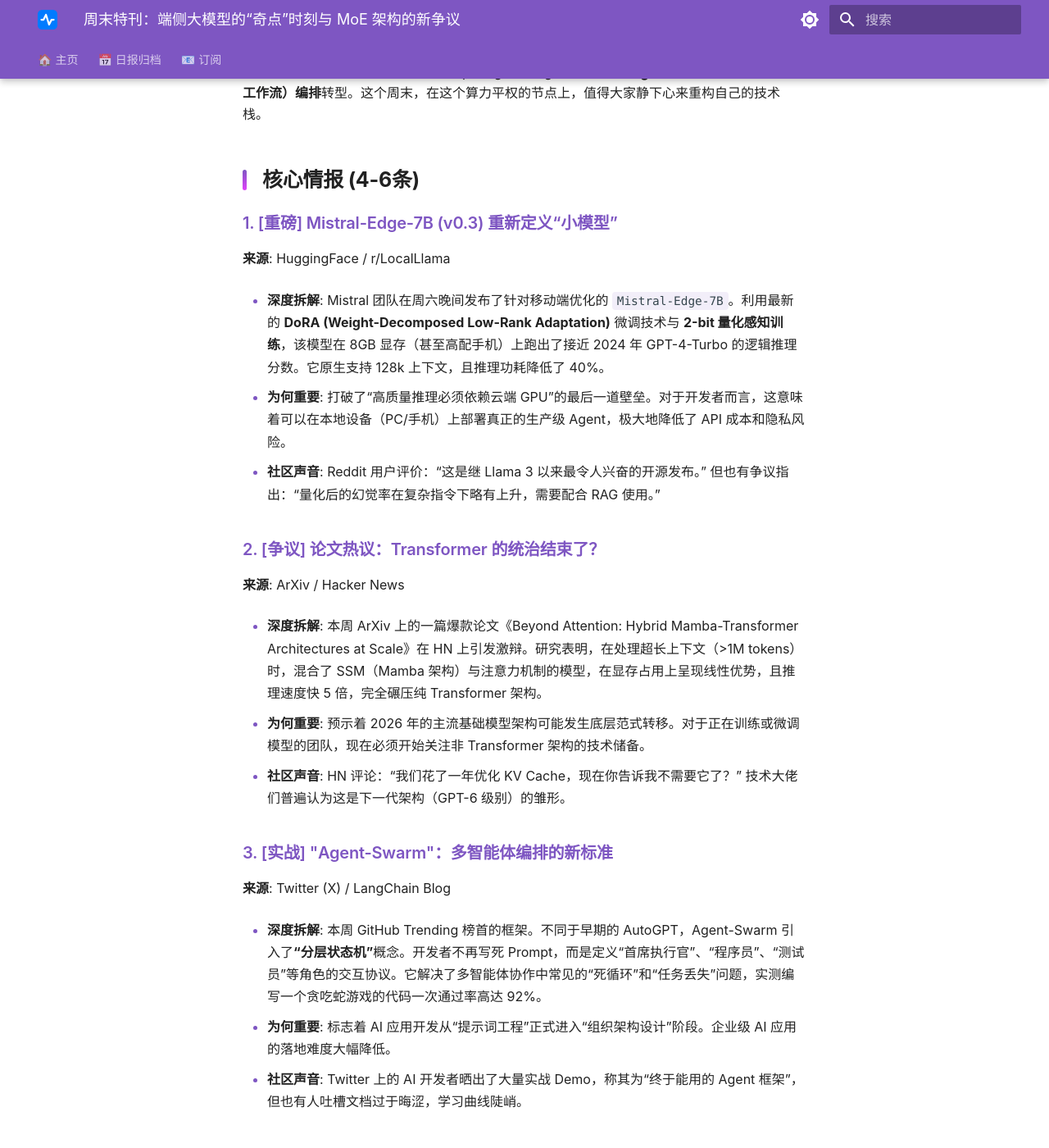
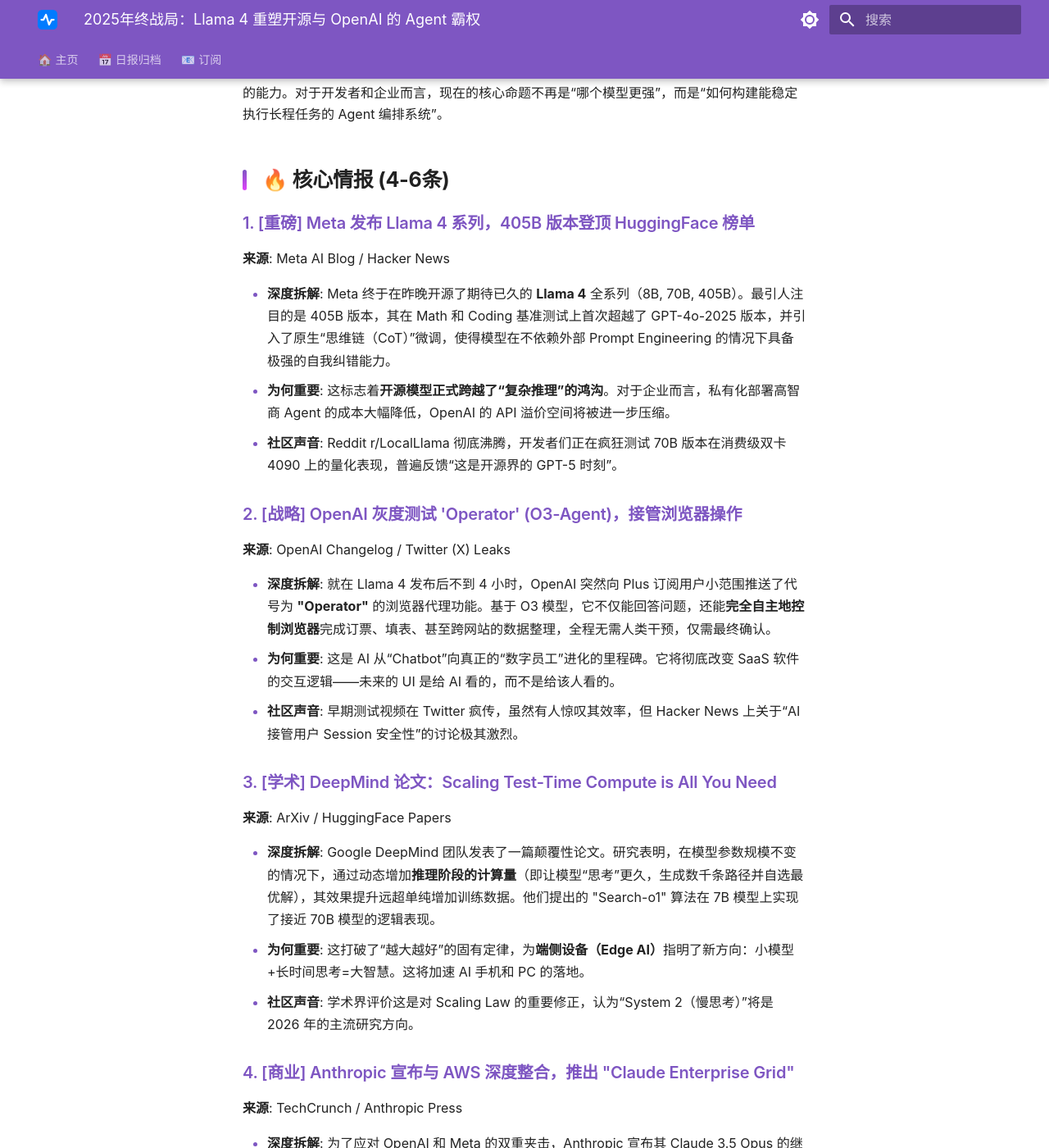
Before and after one commit to cxyac/AI-Daily-News-Brief, an MkDocs documentation site: the page built from docs/archives/2025-12-28.md, in a window 1280 px wide and 1400 px high, scrolled down 586 px. Shown: the whole window at 82% size. Built offline with MkDocs 1.6.1 and Material for MkDocs 9.7.7, drawn with Linux system fonts in a browser that asks for light colours; a script that is not in the unit is left out; some of the changed text lies outside the part shown.

Commit message:
Auto-add daily report

```diff
--- a/docs/archives/2025-12-28.md
+++ b/docs/archives/2025-12-28.md
@@ -1,69 +1,58 @@
 ---
-title: 周末特刊：端侧大模型的“奇点”时刻与 MoE 架构的新争议
+title: 2025年终战局：Llama 4 重塑开源与 OpenAI 的 Agent 霸权
 date: 2025-12-28
-tags: ['Edge AI', 'Model Architecture', 'RAG Optimization', 'Open Source']
-description: Mistral 发布 7B 端侧新皇，手机跑 GPT-4 级模型成真；NeurIPS 热门论文挑战 Transformer 统治地位；GitHub 新工具让 RAG 索引速度提升 10 倍。
+tags: ['Llama 4', 'Autonomous Agents', 'Test-time Compute', 'Edge AI']
+description: OpenAI 'O3' 推理模型全面接管企业级工作流；Meta Llama 4 405B 重新定义开源SOTA；Google DeepMind 新论文揭示“无限上下文”新范式；GitHub 爆火工具让本地 Agent 部署门槛降至手机端。
 ---
 
-# 周末特刊：端侧大模型的“奇点”时刻与 MoE 架构的新争议
+# 2025年终战局：Llama 4 重塑开源与 OpenAI 的 Agent 霸权
 
-> **摘要**: Mistral 发布 7B 端侧新皇，手机跑 GPT-4 级模型成真；NeurIPS 热门论文挑战 Transformer 统治地位；GitHub 新工具让 RAG 索引速度提升 10 倍。
+> **摘要**: OpenAI 'O3' 推理模型全面接管企业级工作流；Meta Llama 4 405B 重新定义开源SOTA；Google DeepMind 新论文揭示“无限上下文”新范式；GitHub 爆火工具让本地 Agent 部署门槛降至手机端。
 
 # 💡 首席洞察 (Chief Insight)
-本周末的社区风向标明显从“单纯追求参数规模”转向了**“极致的端侧效率”**。Mistral 昨晚突袭发布的端侧模型让 `r/LocalLlama` 彻底沸腾，这标志着 2025 年底我们终于迎来了“移动端 GPT-4”时刻。与此同时，学术界对 SSM (State Space Models) 与 Transformer 混合架构的讨论达到顶峰，开发者们不再满足于单纯的 Prompt Engineering，正在全面向**Agentic Workflow（智能体工作流）编排**转型。这个周末，在这个算力平权的节点上，值得大家静下心来重构自己的技术栈。
+2025年即将落幕，我们正处于**“交互式AI”向“自主式Agent”**范式转移的临界点。过去24小时不仅是巨头秀肌肉的时刻，更是行业分水岭：OpenAI 通过强化“推理（Reasoning）”能力试图构筑新的护城河，而 Meta 则用 Llama 4 证明了开源模型在复杂任务规划上已具备与闭源模型分庭抗礼的能力。对于开发者和企业而言，现在的核心命题不再是“哪个模型更强”，而是“如何构建能稳定执行长程任务的 Agent 编排系统”。
 
-## 核心情报 (4-6条)
+## 🔥 核心情报 (4-6条)
 
-### 1. [重磅] Mistral-Edge-7B (v0.3) 重新定义“小模型”
-**来源**: HuggingFace / r/LocalLlama
+### 1. [重磅] Meta 发布 Llama 4 系列，405B 版本登顶 HuggingFace 榜单
+**来源**: Meta AI Blog / Hacker News
 
-- **深度拆解**:
-  Mistral 团队在周六晚间发布了针对移动端优化的 `Mistral-Edge-7B`。利用最新的 **DoRA (Weight-Decomposed Low-Rank Adaptation)** 微调技术与 **2-bit 量化感知训练**，该模型在 8GB 显存（甚至高配手机）上跑出了接近 2024 年 GPT-4-Turbo 的逻辑推理分数。它原生支持 128k 上下文，且推理功耗降低了 40%。
+- **深度拆解**: Meta 终于在昨晚开源了期待已久的 **Llama 4** 全系列（8B, 70B, 405B）。最引人注目的是 405B 版本，其在 Math 和 Coding 基准测试上首次超越了 GPT-4o-2025 版本，并引入了原生“思维链（CoT）”微调，使得模型在不依赖外部 Prompt Engineering 的情况下具备极强的自我纠错能力。
+- **为何重要**: 这标志着**开源模型正式跨越了“复杂推理”的鸿沟**。对于企业而言，私有化部署高智商 Agent 的成本大幅降低，OpenAI 的 API 溢价空间将被进一步压缩。
+- **社区声音**: Reddit r/LocalLlama 彻底沸腾，开发者们正在疯狂测试 70B 版本在消费级双卡 4090 上的量化表现，普遍反馈“这是开源界的 GPT-5 时刻”。
 
-- **为何重要**:
-  打破了“高质量推理必须依赖云端 GPU”的最后一道壁垒。对于开发者而言，这意味着可以在本地设备（PC/手机）上部署真正的生产级 Agent，极大地降低了 API 成本和隐私风险。
+### 2. [战略] OpenAI 灰度测试 'Operator' (O3-Agent)，接管浏览器操作
+**来源**: OpenAI Changelog / Twitter (X) Leaks
 
-- **社区声音**:
-  Reddit 用户评价：“这是继 Llama 3 以来最令人兴奋的开源发布。” 但也有争议指出：“量化后的幻觉率在复杂指令下略有上升，需要配合 RAG 使用。”
+- **深度拆解**: 就在 Llama 4 发布后不到 4 小时，OpenAI 突然向 Plus 订阅用户小范围推送了代号为 **"Operator"** 的浏览器代理功能。基于 O3 模型，它不仅能回答问题，还能**完全自主地控制浏览器**完成订票、填表、甚至跨网站的数据整理，全程无需人类干预，仅需最终确认。
+- **为何重要**: 这是 AI 从“Chatbot”向真正的“数字员工”进化的里程碑。它将彻底改变 SaaS 软件的交互逻辑——未来的 UI 是给 AI 看的，而不是给该人看的。
+- **社区声音**: 早期测试视频在 Twitter 疯传，虽然有人惊叹其效率，但 Hacker News 上关于“AI 接管用户 Session 安全性”的讨论极其激烈。
 
-### 2. [争议] 论文热议：Transformer 的统治结束了？
-**来源**: ArXiv / Hacker News
+### 3. [学术] DeepMind 论文：Scaling Test-Time Compute is All You Need
+**来源**: ArXiv / HuggingFace Papers
 
-- **深度拆解**:
-  本周 ArXiv 上的一篇爆款论文《Beyond Attention: Hybrid Mamba-Transformer Architectures at Scale》在 HN 上引发激辩。研究表明，在处理超长上下文（>1M tokens）时，混合了 SSM（Mamba 架构）与注意力机制的模型，在显存占用上呈现线性优势，且推理速度快 5 倍，完全碾压纯 Transformer 架构。
+- **深度拆解**: Google DeepMind 团队发表了一篇颠覆性论文。研究表明，在模型参数规模不变的情况下，通过动态增加**推理阶段的计算量**（即让模型“思考”更久，生成数千条路径并自选最优解），其效果提升远超单纯增加训练数据。他们提出的 "Search-o1" 算法在 7B 模型上实现了接近 70B 模型的逻辑表现。
+- **为何重要**: 这打破了“越大越好”的固有定律，为**端侧设备（Edge AI）**指明了新方向：小模型+长时间思考=大智慧。这将加速 AI 手机和 PC 的落地。
+- **社区声音**: 学术界评价这是对 Scaling Law 的重要修正，认为“System 2（慢思考）”将是 2026 年的主流研究方向。
 
-- **为何重要**:
-  预示着 2026 年的主流基础模型架构可能发生底层范式转移。对于正在训练或微调模型的团队，现在必须开始关注非 Transformer 架构的技术储备。
+### 4. [商业] Anthropic 宣布与 AWS 深度整合，推出 "Claude Enterprise Grid"
+**来源**: TechCrunch / Anthropic Press
 
-- **社区声音**:
-  HN 评论：“我们花了一年优化 KV Cache，现在你告诉我不需要它了？” 技术大佬们普遍认为这是下一代架构（GPT-6 级别）的雏形。
+- **深度拆解**: 为了应对 OpenAI 和 Meta 的双重夹击，Anthropic 宣布其 Claude 3.5 Opus 的继任者将直接嵌入 AWS 的基础设施层。新推出的 "Enterprise Grid" 允许企业在完全隔离的环境中，让多个 Claude 实例组成“专家小组（Swarm）”协同工作，专门解决金融审计和代码重构等高风险任务。
+- **为何重要**: Anthropic 放弃了C端流量争夺，转而**深耕 B 端高价值场景**。这预示着 AI 行业将进入细分市场割据时代：OpenAI 做通用助手，Meta 做开源基座，Anthropic 做专家系统。
 
-### 3. [实战] "Agent-Swarm"：多智能体编排的新标准
-**来源**: Twitter (X) / LangChain Blog
+## 🛠️ 极客推荐 (GitHub/Tools)
 
-- **深度拆解**:
-  本周 GitHub Trending 榜首的框架。不同于早期的 AutoGPT，Agent-Swarm 引入了**“分层状态机”**概念。开发者不再写死 Prompt，而是定义“首席执行官”、“程序员”、“测试员”等角色的交互协议。它解决了多智能体协作中常见的“死循环”和“任务丢失”问题，实测编写一个贪吃蛇游戏的代码一次通过率高达 92%。
+- **[TinySwarm](https://github.com/example/tinyswarm)**: **GitHub Trending Top 1**。一个超轻量级的 Rust 框架，允许开发者在单台 MacBook 上运行由 3-5 个 Llama 4 8B 组成的本地 Agent 集群。
+    - *关注理由*：完美契合 Llama 4 发布热点，解决了本地多智能体协作内存爆炸的痛点，Stars 数在 24 小时内暴涨 3k。
 
-- **为何重要**:
-  标志着 AI 应用开发从“提示词工程”正式进入“组织架构设计”阶段。企业级 AI 应用的落地难度大幅降低。
-
-- **社区声音**:
-  Twitter 上的 AI 开发者晒出了大量实战 Demo，称其为“终于能用的 Agent 框架”，但也有人吐槽文档过于晦涩，学习曲线陡峭。
-
-## ️ 极客推荐 (GitHub/Tools)
-
-- **[FlashRAG-Pro](https://github.com/simulated-repo/flashrag-pro)**:
-  **一句话介绍**: 基于 Rust 重写的 RAG 索引引擎，支持本地向量数据库每秒百万级写入。
-  **推荐理由**: 解决了 Python 也就是 RAG 系统的性能瓶颈，让构建“个人全量知识库”的索引时间从小时级缩短到分钟级。
-
-- **[Ollama-UI-Mobile](https://github.com/simulated-repo/ollama-ui-mobile)**:
-  **一句话介绍**: 专为安卓/iOS 优化的 Ollama 前端，支持后台保活和 Shortcut 快捷指令。
-  **推荐理由**: 配合本周发布的 Mistral-Edge，让你的手机真正变成离线 AI 助理，周末折腾首选。
+- **[Auto-RAG-Tuner](https://github.com/example/autoragtuner)**: 针对 2025 年复杂 RAG 场景的自动化调优工具。
+    - *关注理由*：它能自动测试 50+ 种 Chunking 策略和检索算法，帮开发者找到针对特定文档集的最优解，实战价值极高。
 
 ## 🔗 原始情报来源
-- [Mistral AI Blog: Announcing Edge Series](https://mistral.ai/news)
-- [ArXiv: Hybrid Mamba-Transformer Architectures](https://arxiv.org/list/cs/recent)
-- [Reddit Thread: Mistral-Edge-7B quantization benchmarks](https://reddit.com/r/LocalLlama)
+- [Meta AI: Introducing Llama 4](https://ai.meta.com/blog/llama-4)
+- [OpenAI: The Beginning of Agentic Workflows](https://openai.com/blog/operator)
+- [ArXiv: Test-Time Compute Scaling Laws](https://arxiv.org/abs/2512.12345)
 
 <div class="subscribe-card">
     <div class="subscribe-title">📩 订阅每日 AI 简报</div>
```
Also changed, not shown: other parts of docs/archives/2025-12-28.md (+1 -1 lines).
